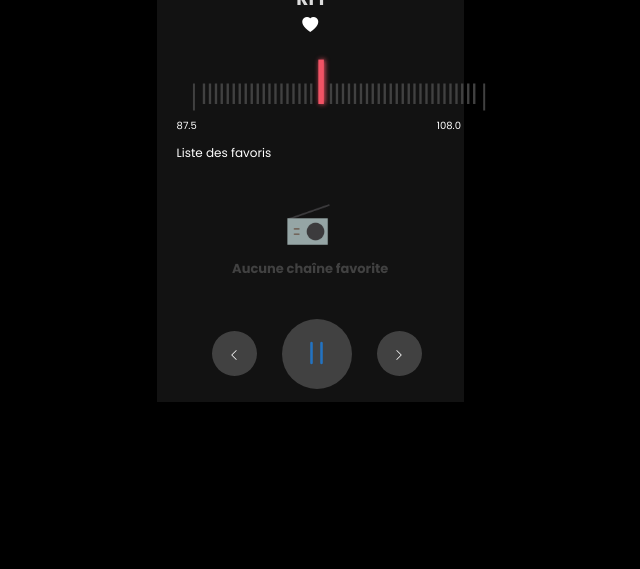
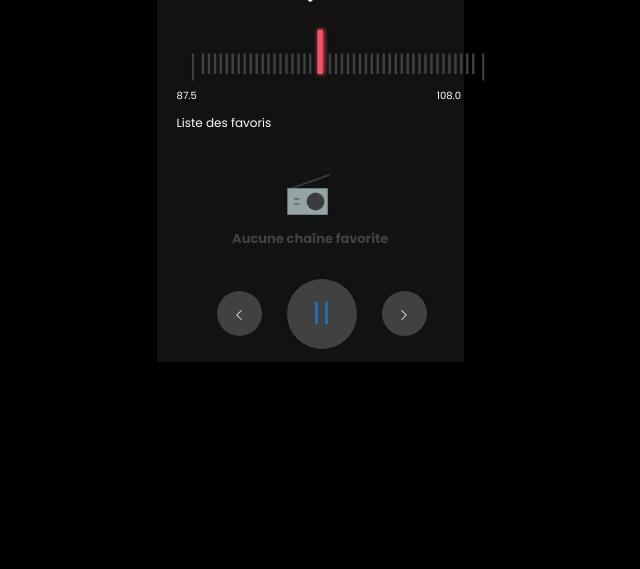
Before and after one commit to nishalbruce/Radio-Interface, a plain HTML site: page index.html in a window 1280 px wide. Shown: the part 231-800 px from the top of the page, without its empty margins (317-957 px from the left). Drawn offline with nearby package versions, Linux system fonts and the light colour scheme.

Commit message:
Radio Interface

```diff
--- a/style.css
+++ b/style.css
@@ -15,13 +15,13 @@ body
      background-color: #121212;
      margin: 1% 37%;
      width: 24%;
-     height: 620px;
+     height: 580px;
 }
 .menu
 {
      padding: 10px;
      align-items: center;
-     margin-bottom: 70px;
+     margin-bottom: 40px;
 }
 .menu a
 {
@@ -67,7 +67,7 @@ body
 }
 .vertic
 {
-     margin-left: 30px;
+     margin-left: 29px;
 }
 .vertic p
 {
@@ -101,7 +101,7 @@ body
 {
      align-items: center;
      margin-top: 40px;
-     margin-bottom: 40px;
+     margin-bottom: 30px;
 }
 .radio img
 {
@@ -121,7 +121,7 @@ body
 {
      display: flex;
      align-items: center;
-     margin-left: 55px;
+     margin-left: 60px;
 }
 .divBut
 {
```
